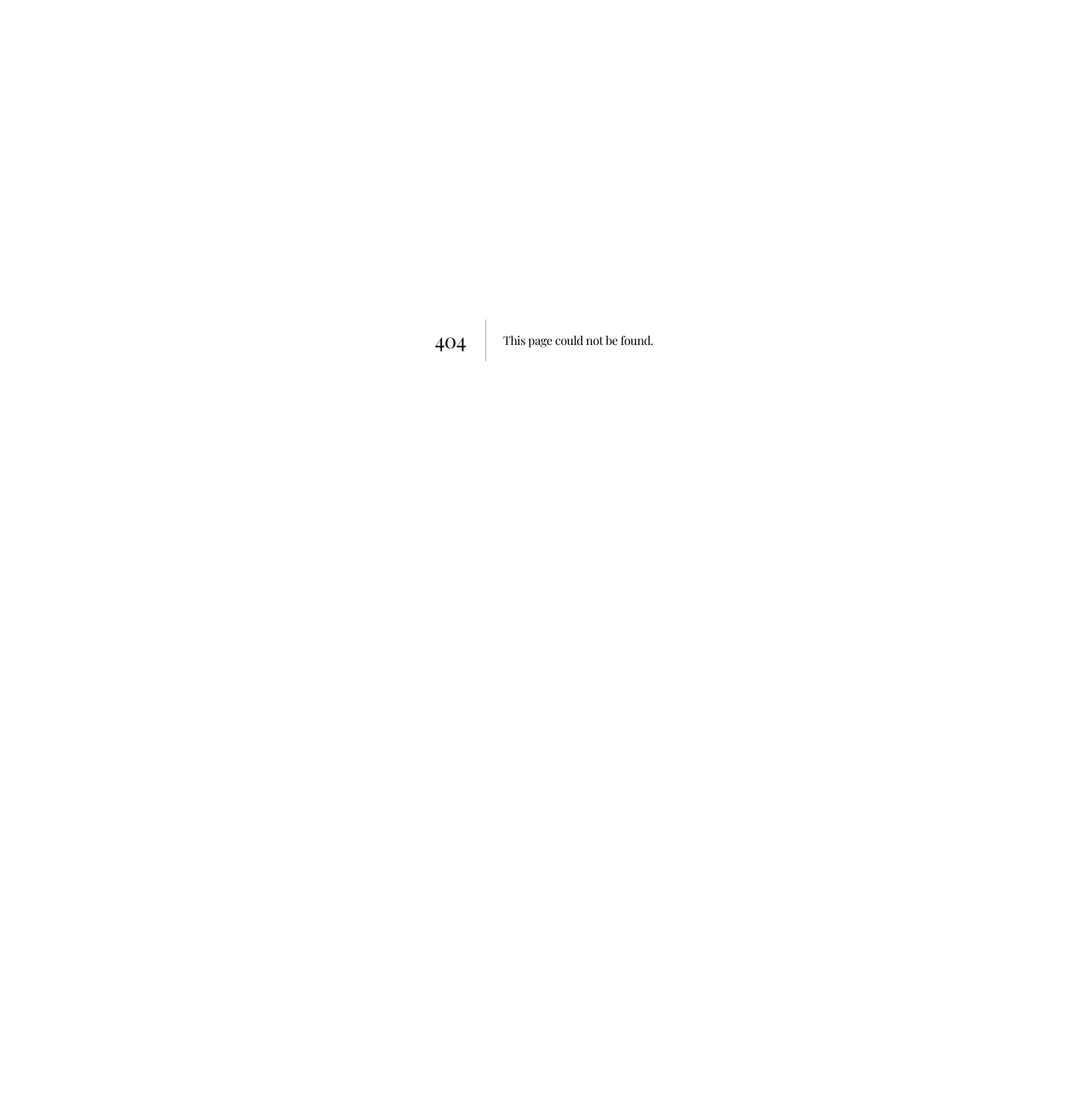
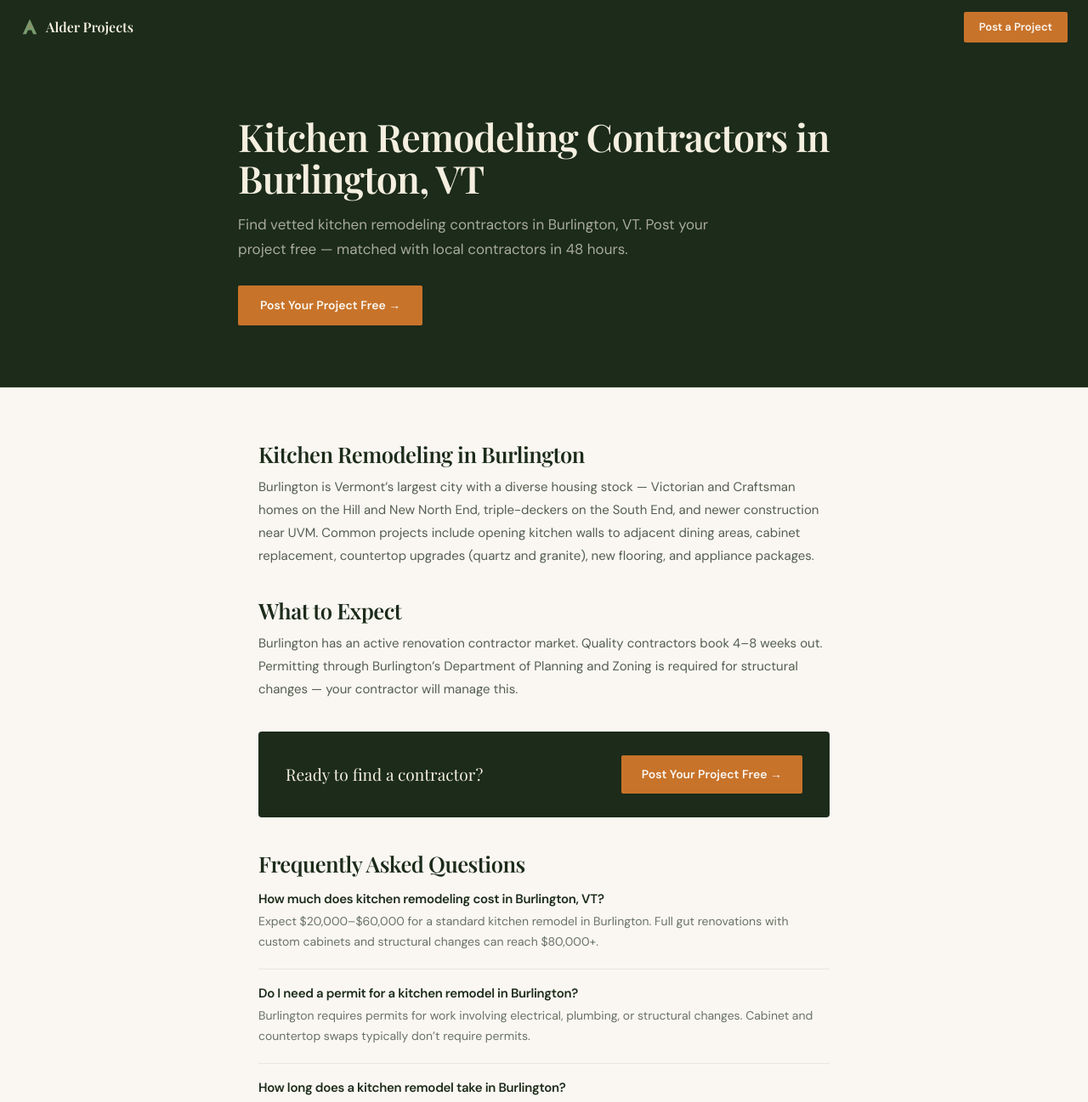
Before and after one commit to alderprojects/alder-projects-site, a Next.js app: page /kitchen-remodeling-burlington-vt in a window 1280 px wide. Before the commit this address had no page. Shown: the top 1297 px of the page at 85% size. Before the commit the page ends 800 px from the top, so only its background shows below. Built offline with nearby package versions, Linux system fonts and the light colour scheme.

Commit message:
Create page.tsx

```diff
--- /dev/null
+++ b/src/app/kitchen-remodeling-burlington-vt/page.tsx
@@ -0,0 +1,31 @@
+import { Metadata } from 'next'
+import SeoPage from '@/components/SeoPage'
+
+export const metadata: Metadata = {
+  title: 'Kitchen Remodeling Burlington VT | Alder Projects',
+  description: 'Find vetted kitchen remodeling contractors in Burlington, VT. Post your project free — matched with local contractors in 48 hours.',
+}
+
+const content = {
+  "h1": "Kitchen Remodeling Contractors in Burlington, VT",
+  "intro": "Find vetted kitchen remodeling contractors in Burlington, VT. Post your project free — matched with local contractors in 48 hours.",
+  "sections": [
+    {"heading": "Kitchen Remodeling in Burlington", "body": "Burlington is Vermont’s largest city with a diverse housing stock — Victorian and Craftsman homes on the Hill and New North End, triple-deckers on the South End, and newer construction near UVM. Common projects include opening kitchen walls to adjacent dining areas, cabinet replacement, countertop upgrades (quartz and granite), new flooring, and appliance packages."},
+    {"heading": "What to Expect", "body": "Burlington has an active renovation contractor market. Quality contractors book 4–8 weeks out. Permitting through Burlington’s Department of Planning and Zoning is required for structural changes — your contractor will manage this."}
+  ],
+  "faqs": [
+    {"q": "How much does kitchen remodeling cost in Burlington, VT?", "a": "Expect $20,000–$60,000 for a standard kitchen remodel in Burlington. Full gut renovations with custom cabinets and structural changes can reach $80,000+."},
+    {"q": "Do I need a permit for a kitchen remodel in Burlington?", "a": "Burlington requires permits for work involving electrical, plumbing, or structural changes. Cabinet and countertop swaps typically don’t require permits."},
+    {"q": "How long does a kitchen remodel take in Burlington?", "a": "Plan for 6–10 weeks once work begins. Custom cabinet lead times can add 4–6 weeks to the schedule."}
+  ],
+  "ctaText": "Post Your Project Free →",
+  "internalLinks": [
+    {"label": "Kitchen remodeling in Vermont", "href": "/kitchen-remodeling-vermont"},
+    {"label": "Contractors in Chittenden County", "href": "/chittenden-county-vt"},
+    {"label": "Bathroom remodeling in Burlington", "href": "/bathroom-remodeling-burlington-vt"}
+  ]
+}
+
+export default function Page() {
+  return <SeoPage content={content} />
+}
```
